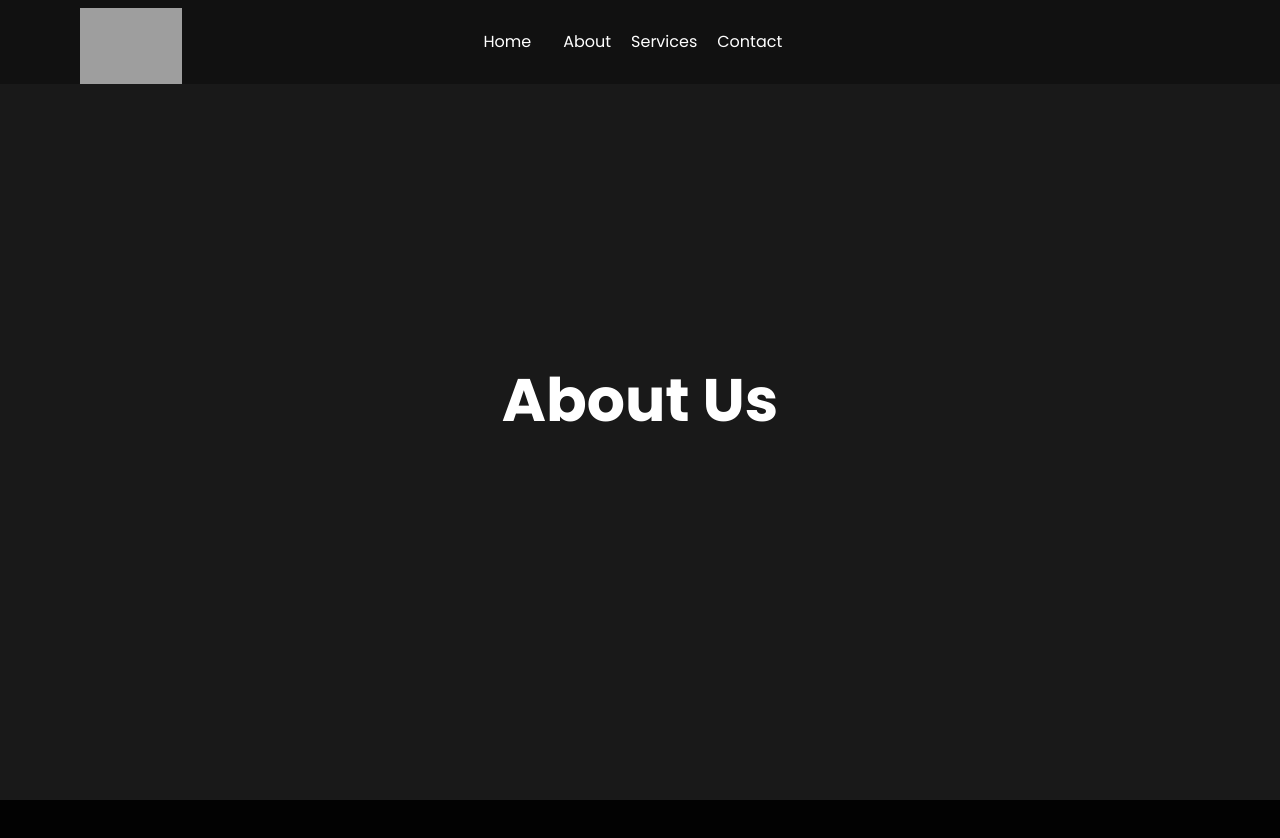
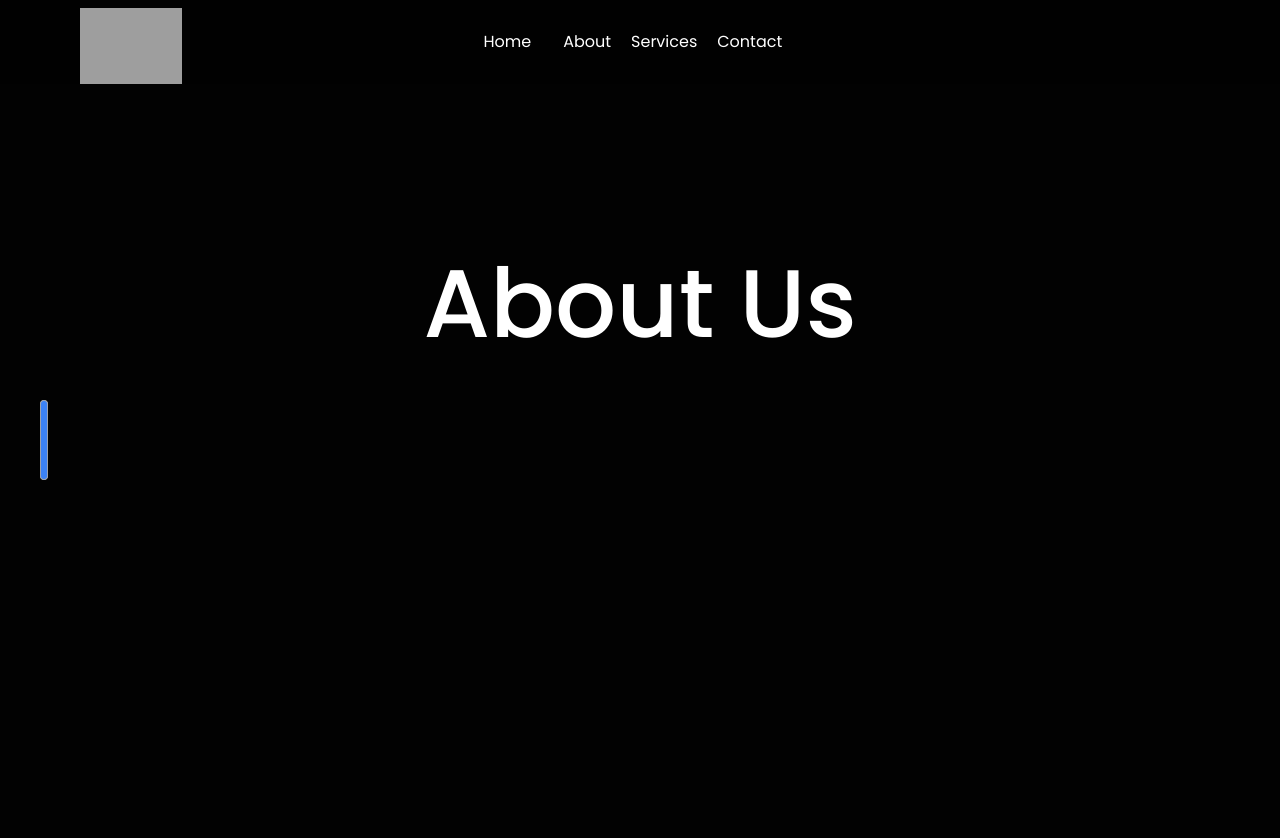
Before and after one commit to faznaa/royalintl, a React (Create React App) app: page /about in a window 1280 px wide. Shown: the top 838 px of the page. Built offline with nearby package versions, Linux system fonts and the light colour scheme; grey boxes are pictures that could not be loaded; a web font is replaced by a local one.

Commit message:
Removed about us text and added it in the AnimatedText2 component

```diff
--- a/src/pages/About.tsx
+++ b/src/pages/About.tsx
@@ -1,4 +1,5 @@
 import AnimatedText2 from 'components/AnimatedText2'
+import ProgressBar from 'components/ProgressBar';
 import { TracingBeam2 } from 'components/ui/TracingBeam2'
 import { useScroll } from 'framer-motion';
 import ReactLenis from 'lenis/dist/lenis-react'
@@ -41,7 +42,7 @@ export default function About() {
           visble: isVisible3
         },
         {
-          title: 'Structured  Cable',
+          title: 'Structured  Cable  Networking',
           description:
             'Lorem ipsum dolor sit amet, consectetur adipisicing elit. Quod ducimus, quia quos quibusdam amet modi, fugit officiis reiciendis hic doloremque natus ratione non! Unde voluptatum error debitis soluta voluptas, facilis optio consectetur suscipit magni sapiente architecto perspiciatis! Minus eos nostrum explicabo cum nam, voluptatibus harum, reprehenderit at quam fugit repellendus!',
           visible: isVisible4
@@ -50,21 +51,19 @@ export default function About() {
       const images = ['assets/img1.jpg','assets/img2.jpg','assets/img3.jpg','assets/img4.png','assets/img1.jpg','assets/img2.jpg',];
   return (
   <div>
-    <div className='text-white bg-black/[0.9] h-screen flex justify-center items-center text-center text-4xl sm:text-6xl'>
-      <p className='font-bold'>About Us</p>
-    </div>
     <ReactLenis root options={{ lerp: 0.5 }}>
-
      {/* <div className="bg-gradient-to-b from-black via-red-950 to-slate-800 "> */}
      <div className='bg-black/[0.9]'>
       {services.map((service, index) => (
         <TracingBeam2  word={service.title} isVisible={isVisible3}>
-         <AnimatedText2 word={service.title}  description={service.description}
+          <AnimatedText2 word={service.title}  description={service.description} index={index}
             caption="Specialized equipment handling."
             images={images}
             isImgLeft={index % 2 === 0}
             />
-       </TracingBeam2>))}
+            <ProgressBar index={index} length={services.length}/>
+        </TracingBeam2>
+      ))}
      </div>
     </ReactLenis>
   </div>
```
Lines whose indentation alone changed are shown as unchanged.
